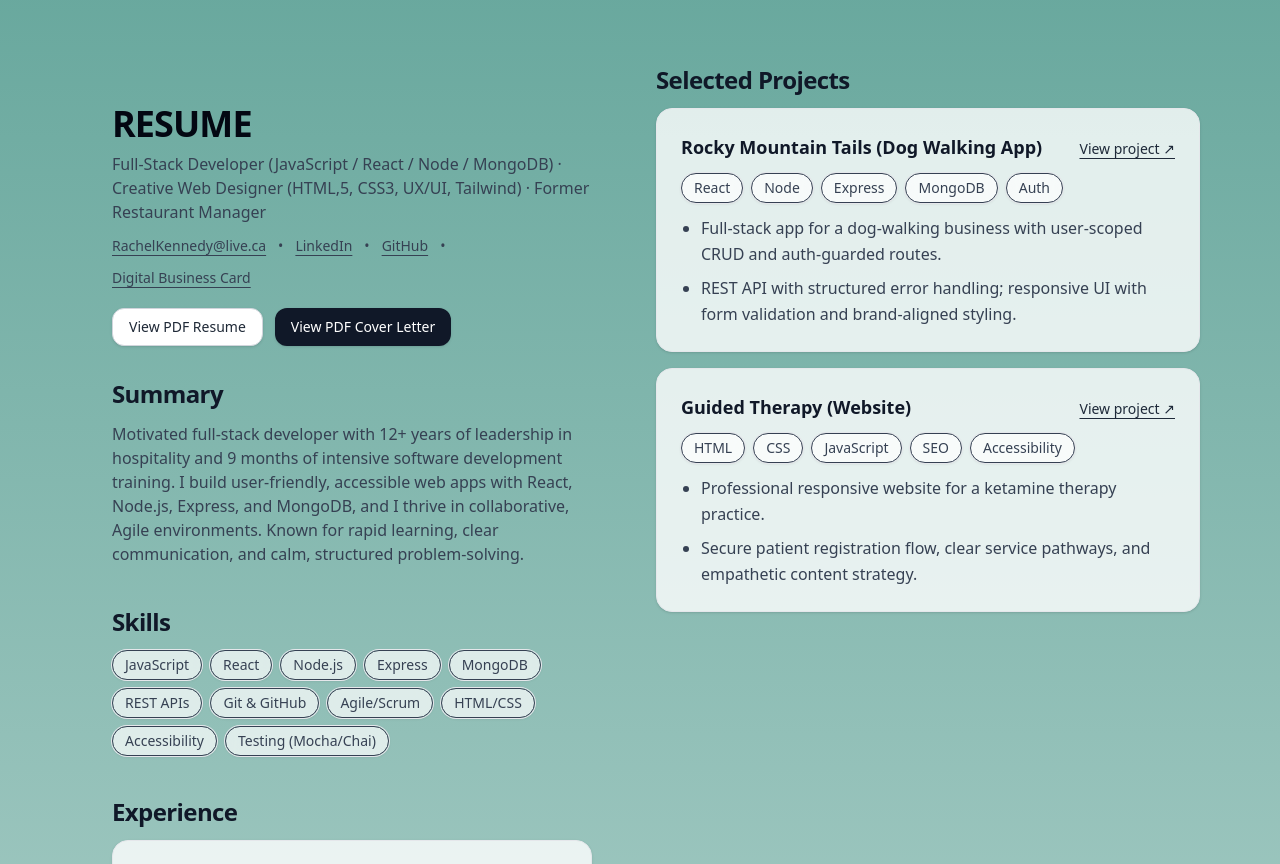
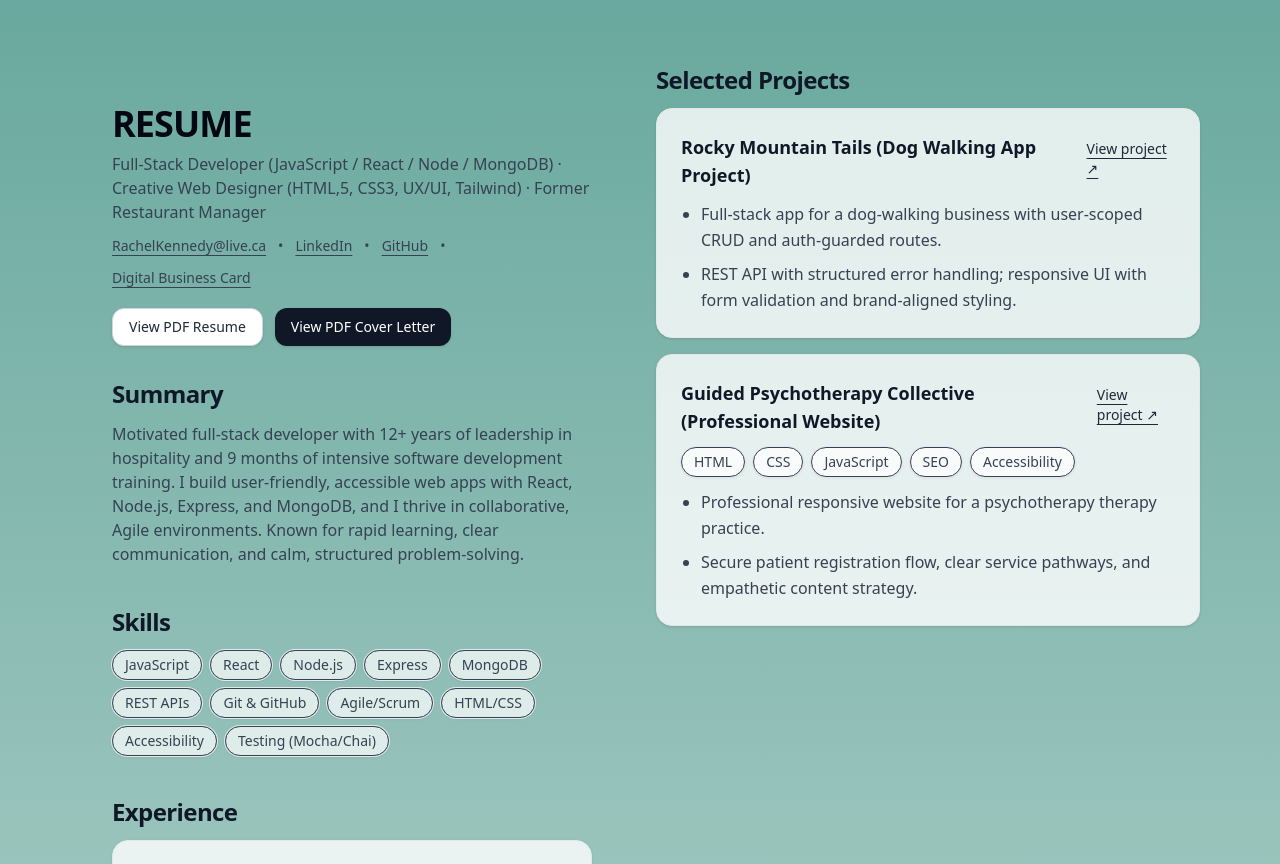
Before and after one commit to RachelKennedy09/React-Portfolio, a React (Vite) app: page / in a window 1280 px wide. Shown: the part 800-1664 px from the top of the page. Built offline with nearby package versions, Linux system fonts and the light colour scheme.

Commit message:
fixed project cards to lead to sites

```diff
--- a/src/App.jsx
+++ b/src/App.jsx
@@ -7,8 +7,10 @@ import "./index.css";
 
 export default function App() {
   return (
-    <div id="top" className="min-h-screen bg-gradient-to-b from-[#3d8f82] to-[var(--lake-green)]">
-
+    <div
+      id="top"
+      className="min-h-screen bg-gradient-to-b from-[#3d8f82] to-[var(--lake-green)]"
+    >
       <Hero />
 
       {/* Split layout: Resume (left) | Projects (right) */}
@@ -22,20 +24,19 @@ export default function App() {
         <div>
           <Section title="Selected Projects">
             <ProjectItem
-              name="Rocky Mountain Tails (Dog Walking App)"
-              href="https://your-rmt-live-link.example" // TODO: replace with your live demo or repo
-              stack={["React", "Node", "Express", "MongoDB", "Auth"]}
+              name="Rocky Mountain Tails (Dog Walking App Project)"
+              href="https://rachelkennedy09.github.io/RockyMountainTails/"
               bullets={[
                 "Full-stack app for a dog-walking business with user-scoped CRUD and auth-guarded routes.",
                 "REST API with structured error handling; responsive UI with form validation and brand-aligned styling.",
               ]}
             />
             <ProjectItem
-              name="Guided Therapy (Website)"
-              href="https://your-guided-therapy-link.example" // TODO: replace with your live demo or repo
+              name="Guided Psychotherapy Collective (Professional Website)"
+              href=" https://rachelkennedy09.github.io/Guided/"
               stack={["HTML", "CSS", "JavaScript", "SEO", "Accessibility"]}
               bullets={[
-                "Professional responsive website for a ketamine therapy practice.",
+                "Professional responsive website for a psychotherapy therapy practice.",
                 "Secure patient registration flow, clear service pathways, and empathetic content strategy.",
               ]}
             />
```
